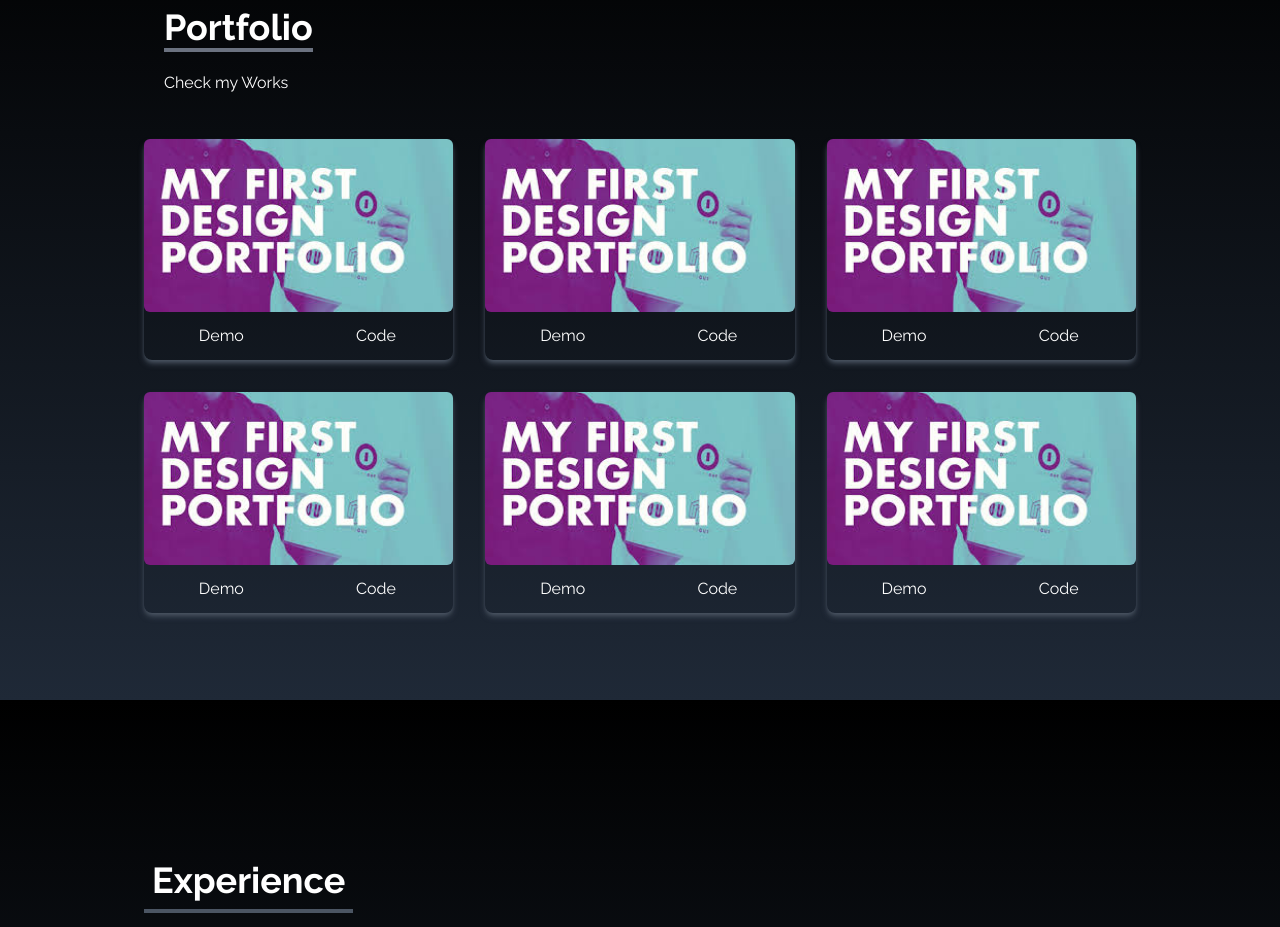
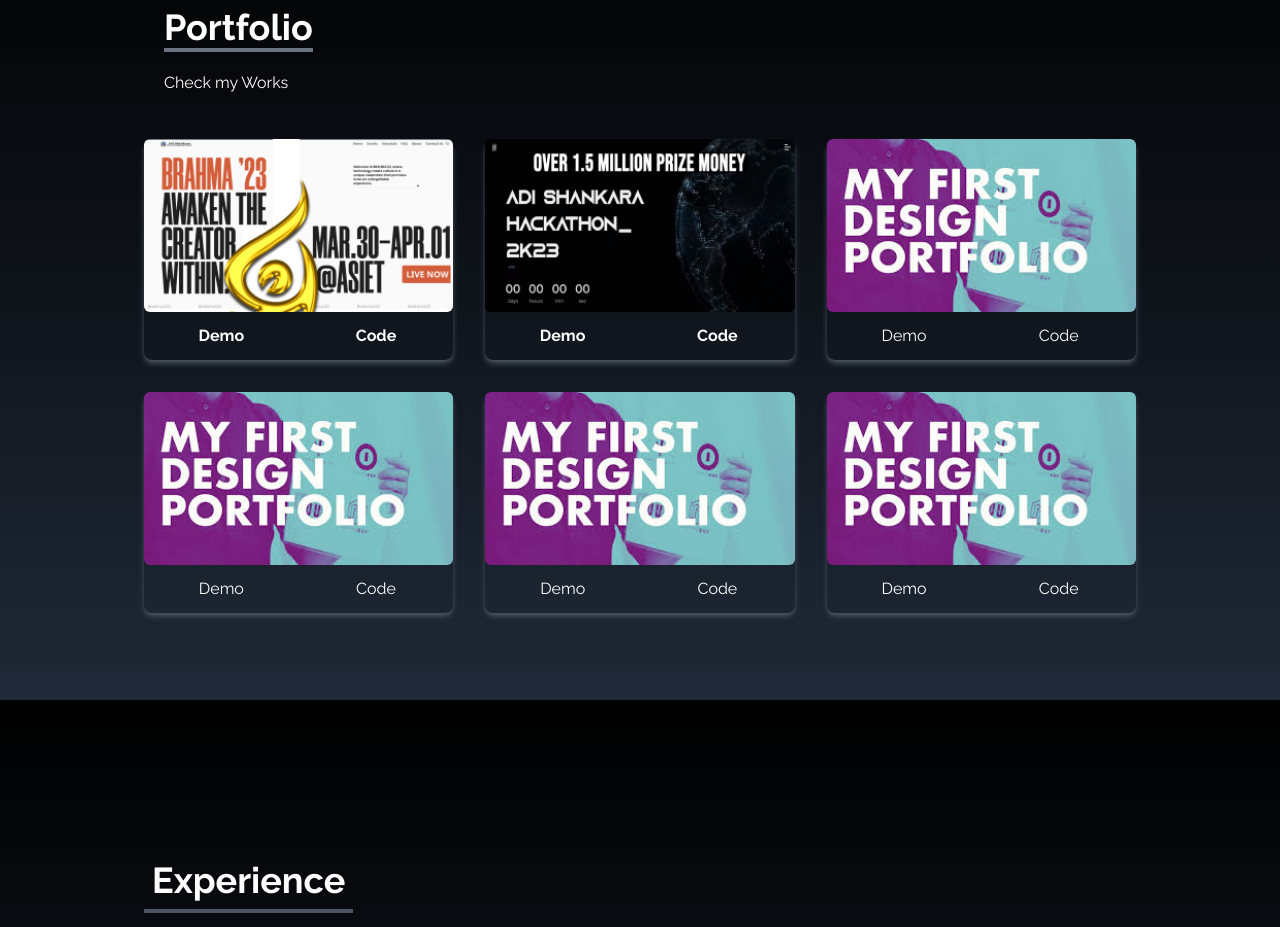
Before and after one commit to craftman01/its_my-portfolio, a React (Create React App) app: page / in a window 1280 px wide. Shown: the part 1700-2627 px from the top of the page. Built offline with nearby package versions, Linux system fonts and the light colour scheme.

Commit message:
added demo work

```diff
--- a/src/component/Portfolio.jsx
+++ b/src/component/Portfolio.jsx
@@ -1,5 +1,7 @@
 import React from 'react'
 import Partfolio from "../assets/images.jpeg"
+import BRAHMA from "../assets/Brahma23.png"
+import HACK from "../assets/Hackathon.png"
 
 const Portfolio = () => {
 
@@ -18,24 +20,24 @@
                 </div>
                 <div className='grid sm:grid-cols-2 md:grid-cols-3 gap-8 px-12 sm:px-0 ' >
                     <div className=' shadow-md shadow-gray-600  rounded-lg  ' >
-                        <img src={Partfolio} alt=' ' className='  rounded-md duration-200 hover:scale-105 w-full ' />
+                        <img src={BRAHMA} alt='brahma' className='  rounded-md duration-200 hover:scale-105 w-full ' />
                         <div className='flex items-center justify-between  '>
-                            <button className='w-1/2 px-6 py-3 duration-200 hover:scale-105  '  >
-                                Demo
+                            <button className=' w-1/2 font-bold px-6 py-3 duration-200 hover:scale-105  '  >
+                                <a href='https://brahma23.live/' >Demo</a>
                             </button >
-                            <button className='w-1/2 px-6 py-3 duration-200 hover:scale-105  '  >
-                                Code
+                            <button className='w-1/2 px-6 py-3 font-bold duration-200 hover:scale-105  '  >
+                                <a href='https://github.com/r0king/brahma.git'>Code</a>
                             </button >
                         </div>
                     </div>
                     <div className=' shadow-md shadow-gray-600  rounded-lg  ' >
-                        <img src={Partfolio} alt=' ' className='  rounded-md duration-200 hover:scale-105 w-full ' />
+                        <img src={HACK} alt='Hackathon ' className='  rounded-md duration-200 hover:scale-105 w-full ' />
                         <div className='flex items-center justify-between  '>
-                            <button className='w-1/2 px-6 py-3 duration-200 hover:scale-105  '  >
-                                Demo
+                            <button className='w-1/2 px-6 py-3  font-bold duration-200 hover:scale-105  '  >
+                              <a href='https://hackathon.adishankara.ac.in/' >Demo</a>
                             </button >
-                            <button className='w-1/2 px-6 py-3 duration-200 hover:scale-105  '  >
-                                Code
+                            <button className='w-1/2 px-6 py-3 font-bold duration-200 hover:scale-105  '  >
+                                <a href='https://github.com/r0king/asiet-hackathon.git' >Code</a>
                             </button >
                         </div>
                     </div>
```
Also changed, not shown: src/assets/Hackathon.png (added).
